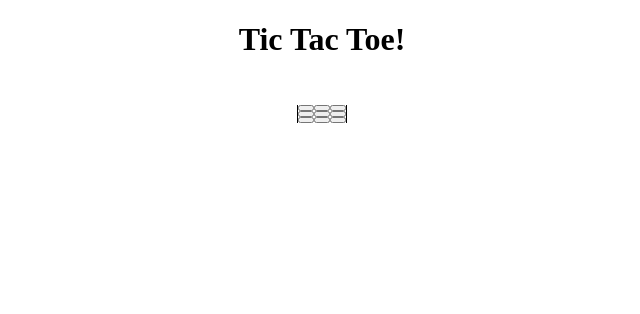
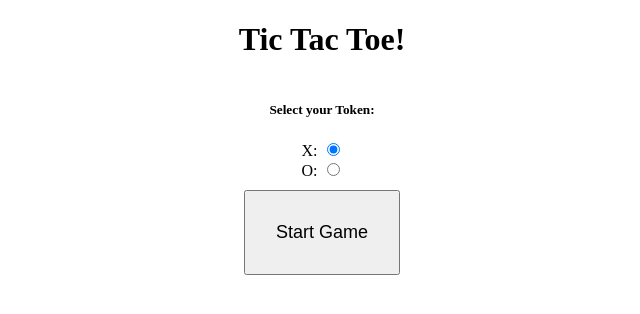
Before and after one commit to WilliamBayliss/TicTacToe, a plain HTML site: page main.html in a window 1280 px wide. Shown: the whole page, without its empty margins (318-958 px from the left). Drawn offline with Linux system fonts and the light colour scheme.

Commit message:
Added game setup where user selects their token and presses a button to start the game

```diff
--- a/main.html
+++ b/main.html
@@ -10,8 +10,28 @@
             <h1>Tic Tac Toe!</h1>
             <div class="container">
 
-                <div id="game-board">
+                <div id="game-setup">
+                    <div class="button-container">
+                        <h5>Select your Token:</h5>
 
+                        <div>
+                        <label for="X">X:</label>
+                        <input type="radio" name="token" id="X" value="X" checked>
+                        </div>
+
+                        <div>
+                        <label for="O">O:</label>
+                        <input type="radio" name="token" id="O" value="O">
+                        </div>
+
+                    </div>
+                    <div class="button-container">
+                        <button class="button" id="start-game-button">Start Game</button>
+                    </div>
+
+                </div>
+
+                <div id="game-board" class="hidden">
                 </div>
             </div>
 
```
